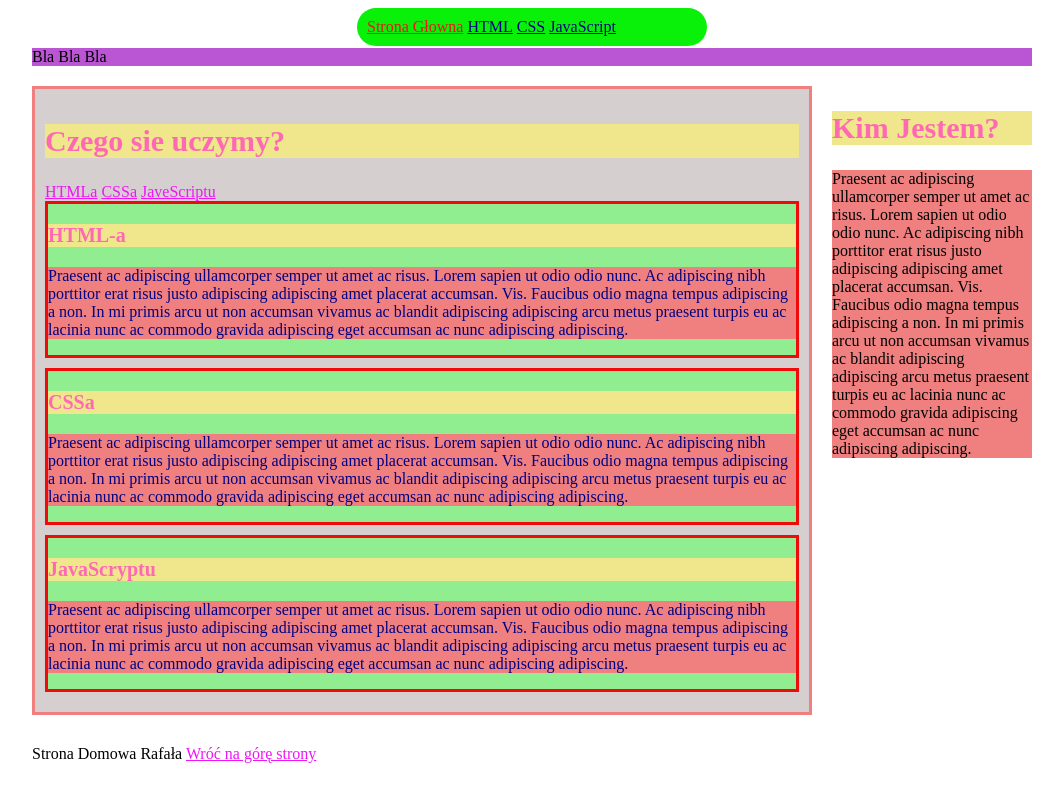
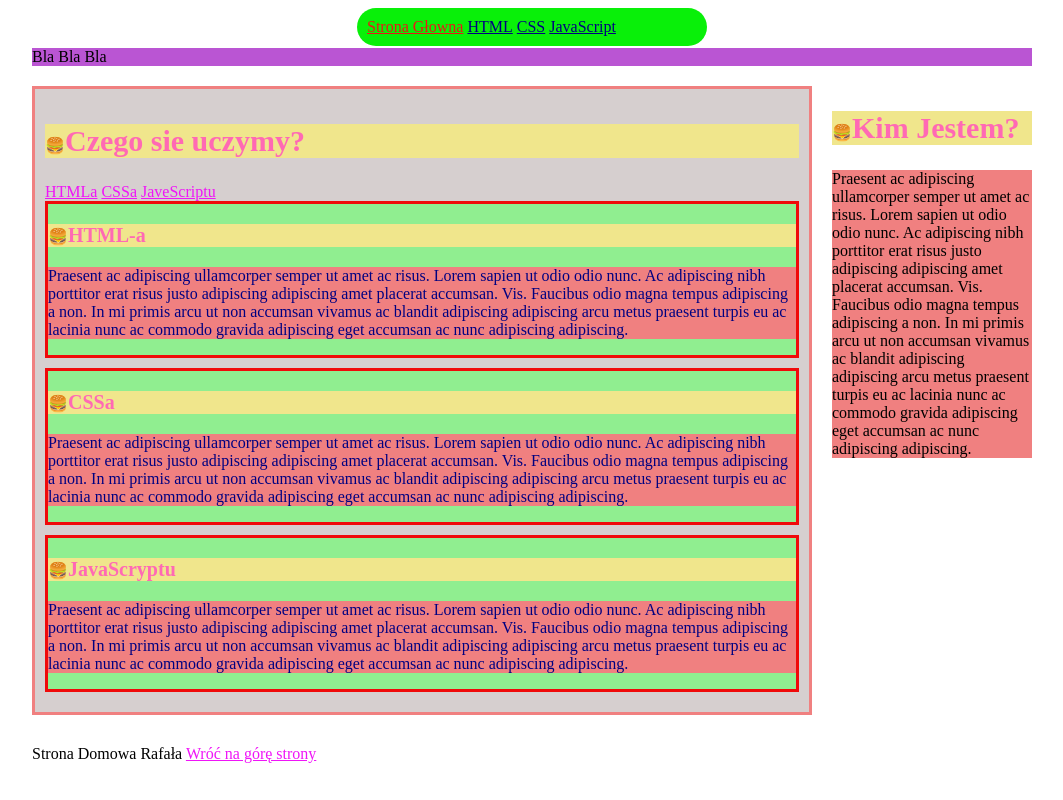
Before and after one commit to rafal-rycerz/homepage, a plain HTML site: page index.html in a window 1280 px wide. Shown: the whole page, without its empty margins (108-1171 px from the left). Drawn offline with Linux system fonts and the light colour scheme.

Commit message:
PseudoKlasy

```diff
--- a/style.css
+++ b/style.css
@@ -80,6 +80,13 @@ display: none;
   background: khaki;
   font-size: 30px;
 }
+
+.article__headline::before{
+content: "🍔";
+font-size: 16px;
+}
+
+
 .article__headline--h3 {
   font-size: 20px;
 }
```
